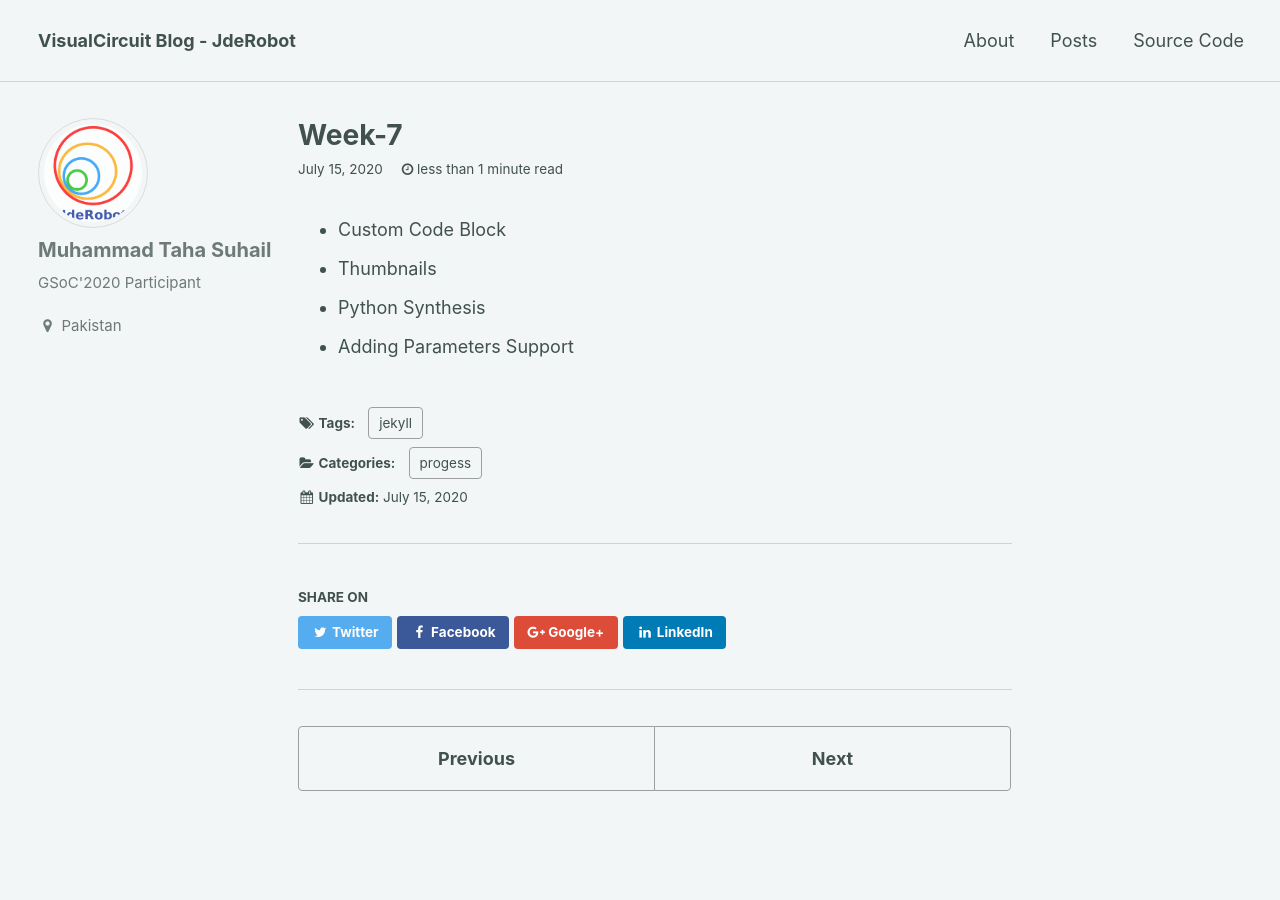
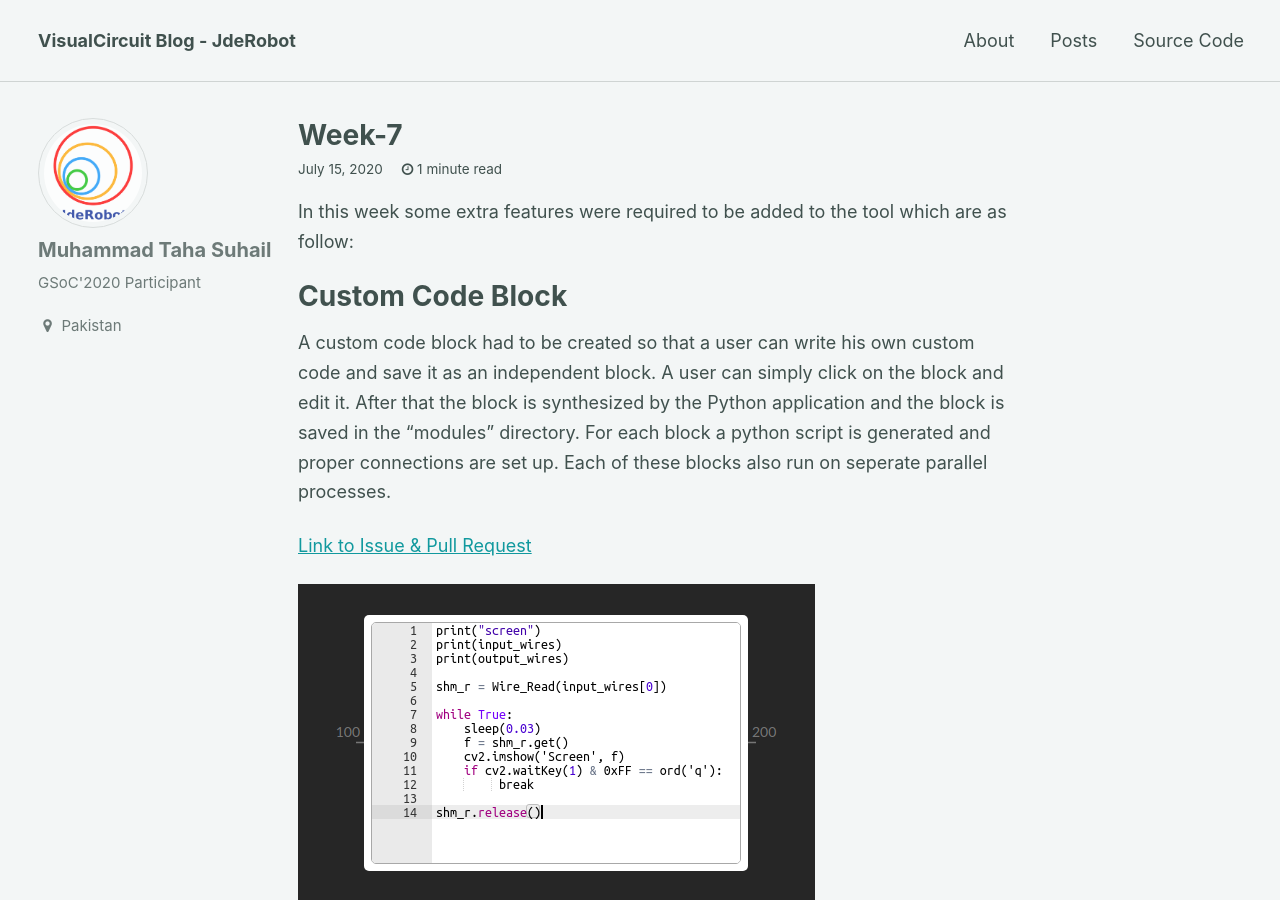
Before and after one commit to TheRoboticsClub/colab-gsoc2020-Muhammad_Taha, a Jekyll site: the page built from docs/_posts/2020-07-08-Week-7-GSoC.md, in a window 1280 px wide and 900 px high. Built offline with Jekyll 4.4.1, drawn with Linux system fonts in a browser that asks for light colours; some of the changed text lies outside the part shown.

Commit message:
Update 2020-07-08-Week-7-GSoC.md

```diff
--- a/docs/_posts/2020-07-08-Week-7-GSoC.md
+++ b/docs/_posts/2020-07-08-Week-7-GSoC.md
@@ -5,8 +5,37 @@
 tags: jekyll
 ---
 
+In this week some extra features were required to be added to the tool which are as follow:
 
-* Custom Code Block
-* Thumbnails
-* Python Synthesis
-* Adding Parameters Support
+# Custom Code Block
+
+A custom code block had to be created so that a user can write his own custom code and save it as an independent block. A user can simply click on the block and edit it. After that the block is synthesized by the Python application and the block is saved in the "modules" directory. For each block a python script is generated and proper connections are set up. Each of these blocks also run on seperate parallel processes.
+
+[Link to Issue & Pull Request](https://github.com/JdeRobot/VisualCircuit/issues/32)
+
+![code.png]({{ "assets/images/code.png" | absolute_url }})
+
+
+# Thumbnails
+
+For a better user interface, it was decided that each block should have a thumbnail. For the description of each block, the user can simply hover the mouse over that block and see what that block does. Thumbnails were added to each block and the user can also add his own thumbnails throught the interface.
+
+[Link to Issue & Pull Request](https://github.com/JdeRobot/VisualCircuit/issues/28)
+
+![alt_text]({{ "assets/images/thumbnails.png" | absolute_url }})
+
+
+# Adding Parameters Support
+
+To make blocks more generic, they needed to have some paramaters so they can work for multiple robots as well as for different purposes such as a single color filter can filter any color by providing the color range as parameters.
+
+[Link to Issue & Pull Request](https://github.com/JdeRobot/VisualCircuit/issues/33)
+
+![alt_text]({{ "assets/images/parameters.png" | absolute_url }})
+
+
+# Python Synthesis
+
+As there were a lot of changes by adding the custom code block and paramaters, the python synthesis backend required some significant changes to handle these blocks.
+
+[Link to Pull Request](https://github.com/JdeRobot/VisualCircuit/pull/40)
```
